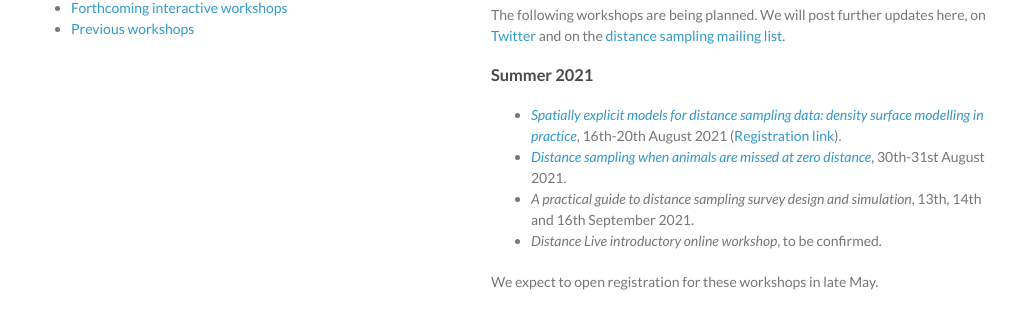
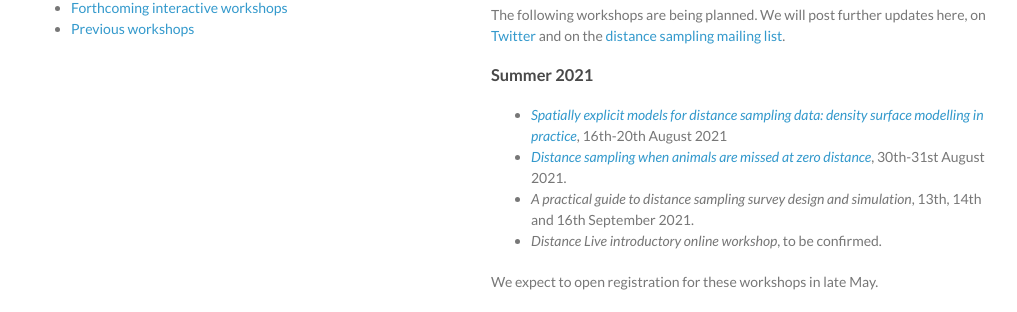
Before and after one commit to distanceworkshops/distanceworkshops.github.io, a Jekyll site: the page built from index.md, in a window 1280 px wide and 1397 px high. Shown: the part 265-577 px from the top of the window, without its empty margins (129-1146 px from the left). Built offline with Jekyll 4.4.1, drawn with Linux system fonts in a browser that asks for light colours.

Commit message:
hide link for now

```diff
--- a/index.md
+++ b/index.md
@@ -19,7 +19,7 @@
 
 ### Summer 2021
 
-- [*Spatially explicit models for distance sampling data: density surface modelling in practice*](online-dsm-2021), 16th-20th August 2021 ([Registration link](https://onlineshop.st-andrews.ac.uk/conferences-and-events/events/creem/spatially-explicit-models-for-distance-sampling-data-training-workshop-live-online-1620-august-2021?token=533641e57231051f2f47efb5c929f0fe)).
+- [*Spatially explicit models for distance sampling data: density surface modelling in practice*](online-dsm-2021), 16th-20th August 2021 <!--([Registration link](https://onlineshop.st-andrews.ac.uk/conferences-and-events/events/creem/spatially-explicit-models-for-distance-sampling-data-training-workshop-live-online-1620-august-2021?token=533641e57231051f2f47efb5c929f0fe)).-->
 - [*Distance sampling when animals are missed at zero distance*](mrds-aug-2021), 30th-31st August 2021.
 - *A practical guide to distance sampling survey design and simulation*, 13th, 14th and 16th September 2021.
 - *Distance Live introductory online workshop*, to be confirmed.
```
